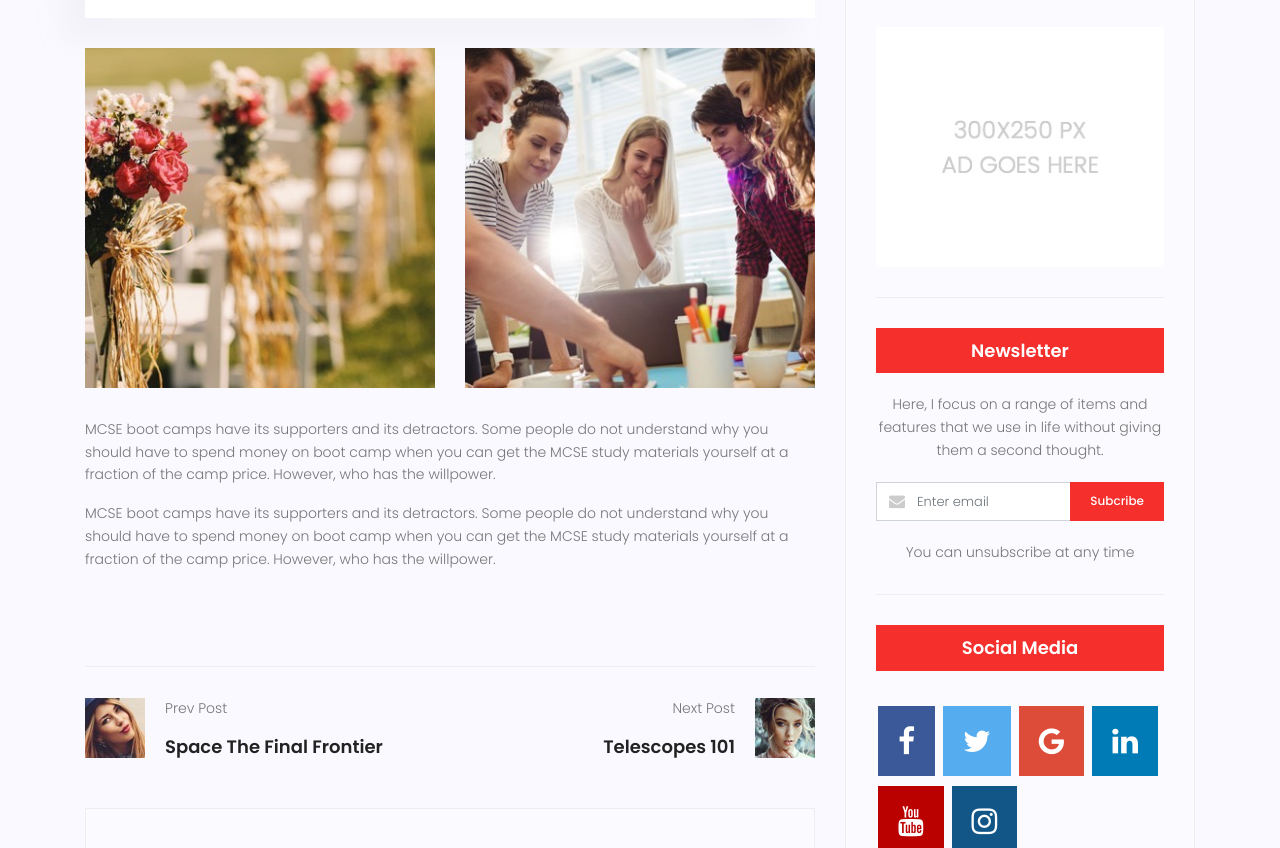
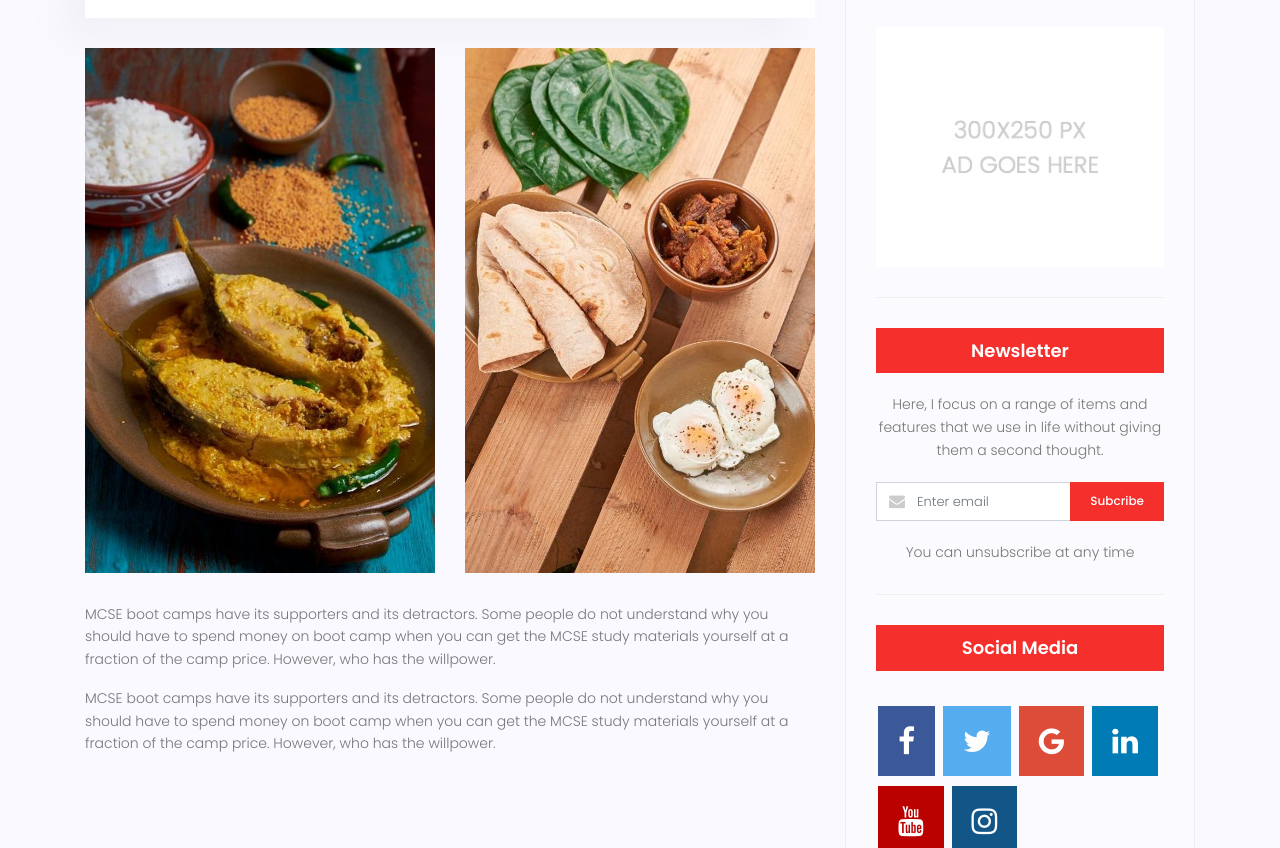
Before and after one commit to kazifarm/semple, a plain HTML site: page blog-single.html in a window 1280 px wide. Shown: the part 1577-2425 px from the top of the page. Drawn offline with Linux system fonts and the light colour scheme; some packages are replaced by stand-ins of ours.

Commit message:
blog single img change

```diff
--- a/blog-single.html
+++ b/blog-single.html
@@ -241,10 +241,10 @@
 							</div>
 							<div class="row mt-30 mb-30">
 								<div class="col-6">
-									<img class="img-fluid" src="img/blog/post-img1.jpg" alt="">
+									<img class="img-fluid" src="img/bangla/shorshe-iliah.jpg" alt="">
 								</div>
 								<div class="col-6">
-									<img class="img-fluid" src="img/blog/post-img2.jpg" alt="">
+									<img class="img-fluid" src="img/bangla/lal-atar-ruti.jpg" alt="">
 								</div>
 								<div class="col-lg-12 mt-30">
 									<p>
```
Also changed, not shown: 1 other file.
